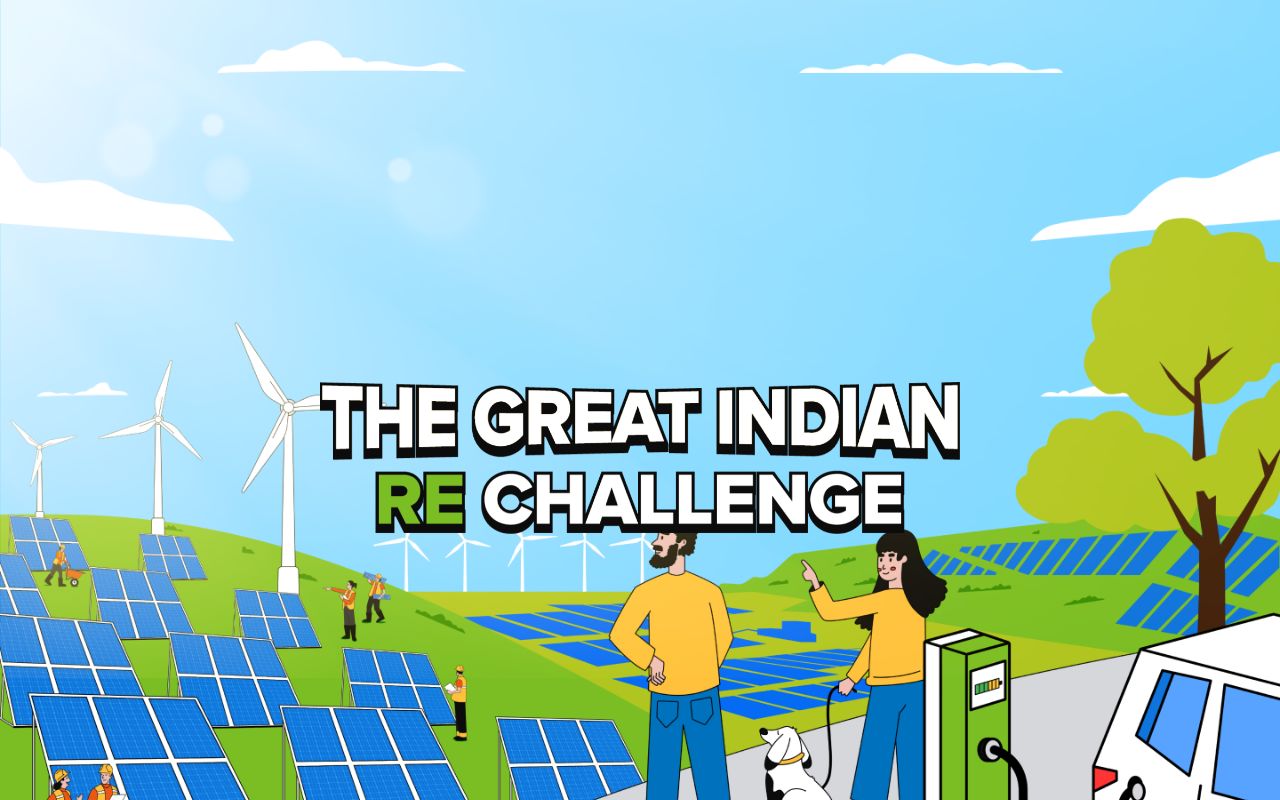
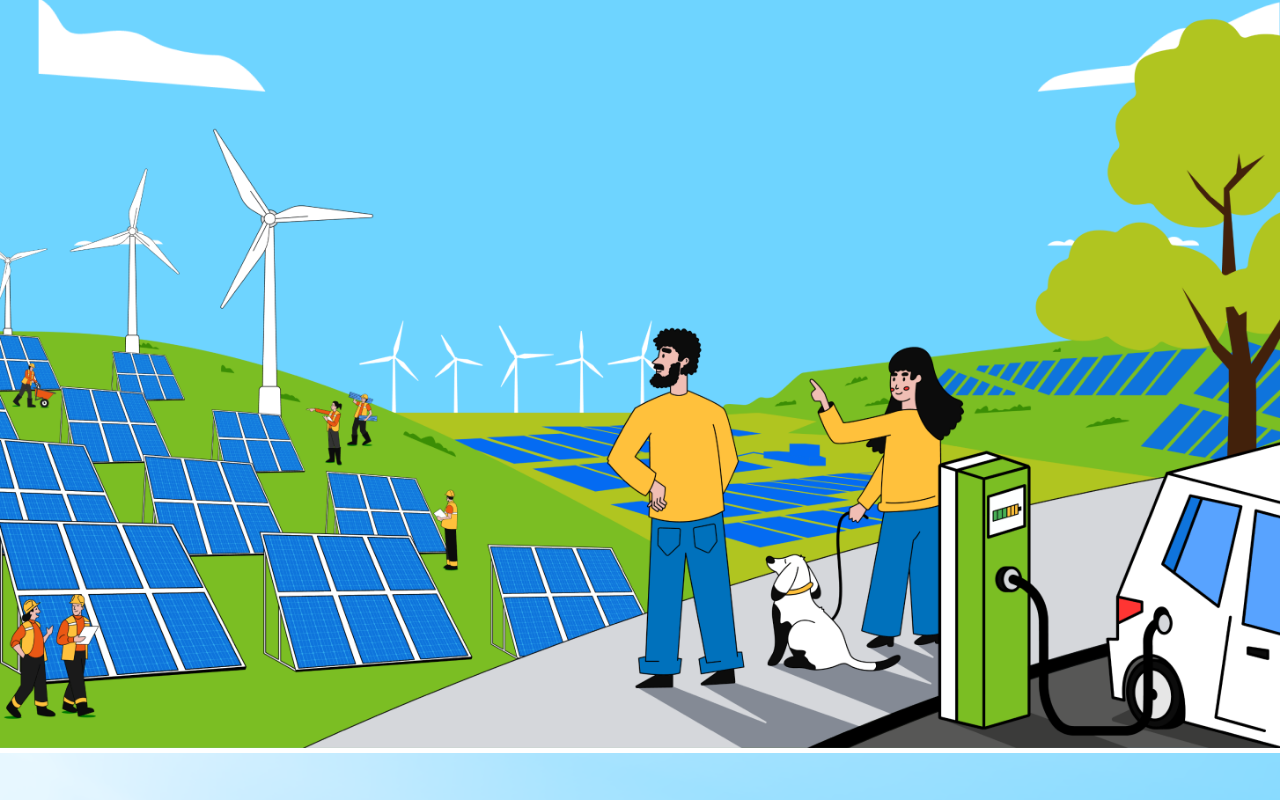
Before and after one commit to kritarthtripathi-nickelfox/cwee, a React (Create React App) app: page / in a window 1280 px wide. Shown: the top 800 px of the page. Built offline with nearby package versions, Linux system fonts and the light colour scheme.

Commit message:
created sub branch akash

```diff
--- a/src/pages/Home.jsx
+++ b/src/pages/Home.jsx
@@ -1,96 +1,17 @@
-import React, { useState, useEffect } from "react";
-import Fade from "react-reveal/Fade";
-import Slide from "react-reveal/Slide";
-import Zoom from "react-reveal/Zoom";
+import React from "react";
 
 const Home = () => {
-  const [scrollY, setScrollY] = useState(0);
-
-  useEffect(() => {
-    const handleScroll = () => setScrollY(window.scrollY);
-
-    window.addEventListener("scroll", handleScroll);
-    return () => window.removeEventListener("scroll", handleScroll);
-  }, []);
-
-  const textBoxPosition = scrollY < 100 ? 'bottom-[10rem]' : 'top-[40%] translate-y-[-50%]'; // Adjust positioning
-
   return (
     <div className="w-full relative bg-skyblue h-auto overflow-hidden text-center text-[1.5rem] text-black font-lato">
-      {/* First Section with Title and Description */}
-      <div className="relative w-full h-auto">
-        {/* Static First Image */}
-        <img
-          className="w-full h-auto object-cover mix-blend-screen"
-          alt=""
-          src="/Frame 29.png"
-        />
-
-        {/* Conditional Rendering of Title Image or Text Box */}
-        {scrollY < 100 ? ( // Adjust this threshold as needed
-          <Fade top>
-            <div className="absolute inset-0 flex items-center justify-center">
-              <Zoom>
-                <img
-                  className="w-[50%] h-auto object-contain"
-                  alt=""
-                  src="/title@2x.png"
-                />
-              </Zoom>
-            </div>
-          </Fade>
-        ) : (
-          <Slide bottom>
-             <div
-          className={`absolute left-[calc(50%_-_400px)] rounded-3xs bg-gray-100 w-[50rem] h-[18.75rem] flex flex-row items-center justify-center p-[2.5rem] box-border ${textBoxPosition}`}
-          style={{ transform: 'translateY(-50%)' }}
-        >
-          <div className="w-[44.563rem] relative tracking-[-0.02em] leading-[3.5rem] text-[2rem] flex items-center shrink-0">
-            Anomalous sunshine, packed cities, expensive land, changing
-            climate — what are the ground-level challenges to installing 7,000
-            GW of renewable energy (RE) capacity in India? That's the number
-            we might need to go net zero by 2070.
-          </div>
-        </div>
-          </Slide>
-        )}
-      </div>
-
-      {/* Remaining Images */}
+      <img
+        className="w-full h-auto object-cover mix-blend-screen"
+        alt=""
+        src="/Frame 42.png"
+      />
       <img
         className="w-full h-auto object-cover mix-blend-screen"
         alt=""
         src="/Camel.png"
-      />
-      <img
-        className="w-full h-auto object-cover mix-blend-screen"
-        alt=""
-        src="/Tank.png"
-      />
-      <img
-        className="w-full h-auto object-cover mix-blend-screen"
-        alt=""
-        src="/Frame 36.png"
-      />
-       <img
-        className="w-full h-auto object-cover mix-blend-screen"
-        alt=""
-        src="/Frame 37.png"
-      />
-       <img
-        className="w-full h-auto object-cover mix-blend-screen"
-        alt=""
-        src="/Frame 35.png"
-      />
-       <img
-        className="w-full h-auto object-cover mix-blend-screen"
-        alt=""
-        src="/Frame 34.png"
-      />
-       <img
-        className="w-full h-auto object-cover mix-blend-screen"
-        alt=""
-        src="/Frame 33.png"
       />
     </div>
   );
```
Also changed, not shown: public/Frame 42.png (added), 1 other file (tests, documents, lock files or other folders).
